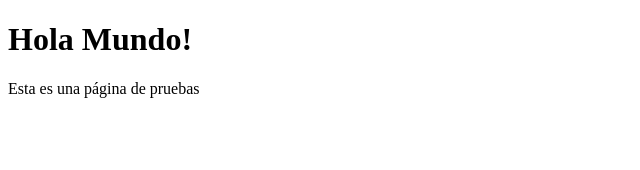
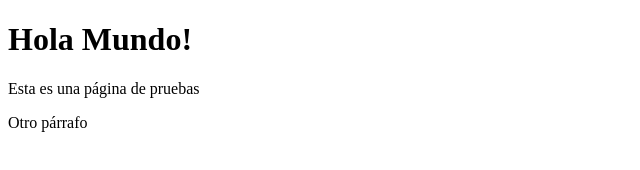
Before and after one commit to sonmeliton/holamundo, a plain HTML site: page index.html in a window 1280 px wide. Shown: the whole page, without its empty margins (0-640 px from the left). Drawn offline with Linux system fonts and the light colour scheme.

Commit message:
Párrafo agregado
Se agrega con el tag de párrafo

```diff
--- a/index.html
+++ b/index.html
@@ -6,6 +6,7 @@
   </head>
   <body>
     <h1>Hola Mundo!</h1>
-    Esta es una página de pruebas
+    <p>Esta es una página de pruebas</p>
+    <p>Otro párrafo</p>
   </body>
 </html>
```
